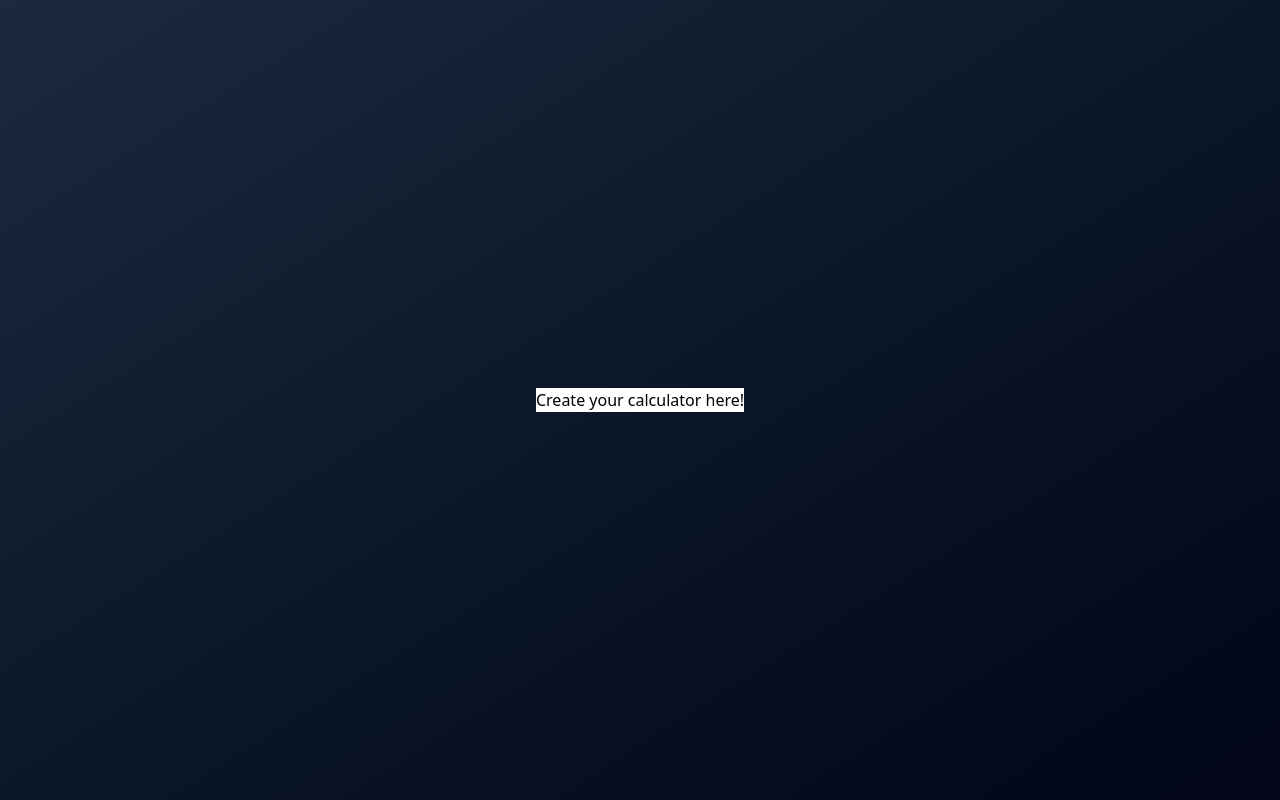
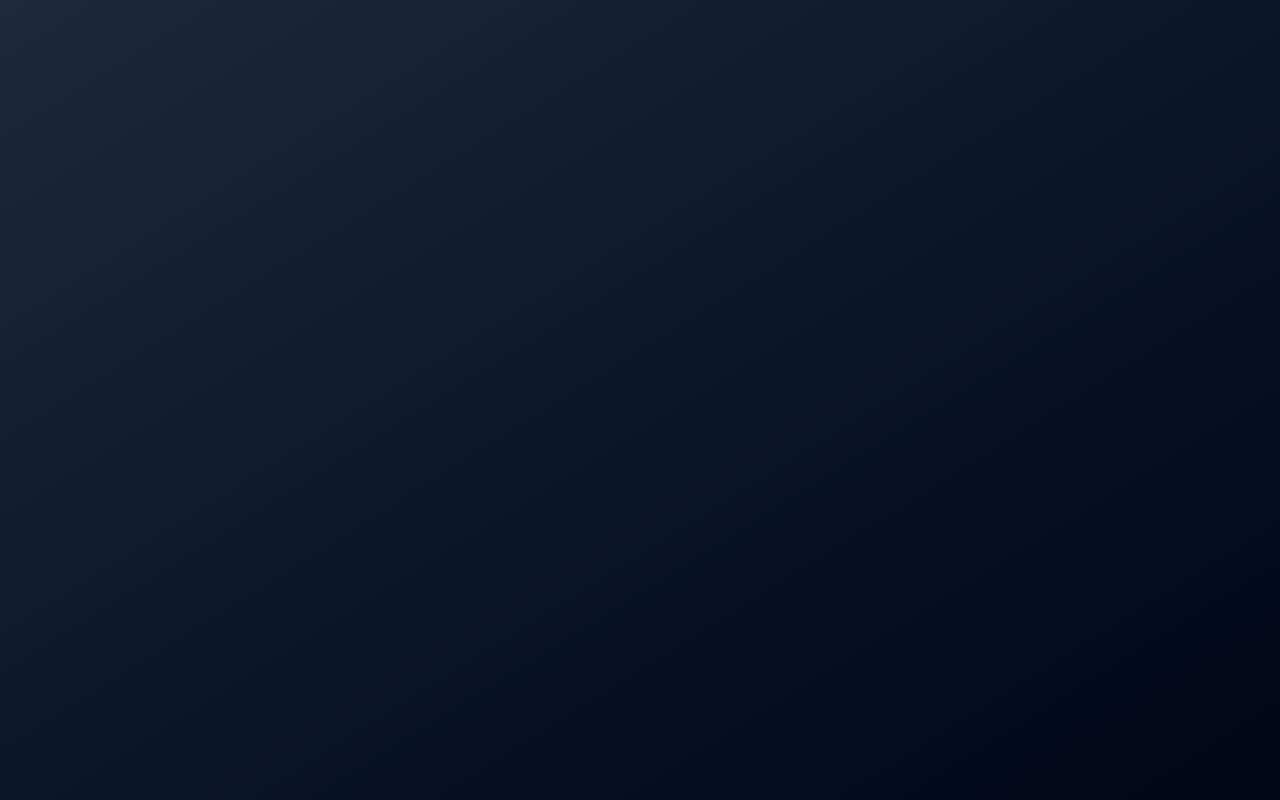
Before and after one commit to jwmdykes/react-calculator, a React (Vite) app: page / in a window 1280 px wide. Built offline with nearby package versions, Linux system fonts and the light colour scheme.

Commit message:
further simplify calculator start

```diff
--- a/package.json
+++ b/package.json
@@ -11,10 +11,8 @@
   },
   "dependencies": {
     "@tailwindcss/vite": "^4.1.3",
-    "clsx": "^2.1.1",
     "react": "^19.0.0",
     "react-dom": "^19.0.0",
-    "tailwind-merge": "^3.2.0",
     "tailwindcss": "^4.1.3"
   },
   "devDependencies": {
--- a/src/App.jsx
+++ b/src/App.jsx
@@ -1,9 +1,5 @@
-function CalculatorButton() {
-  return <></>;
-}
-
 function Calculator() {
-  return <div className="bg-white">Create your calculator here!</div>;
+  return <div className="bg-white"></div>;
 }
 
 function App() {
--- a/src/cn.js
+++ /dev/null
@@ -1,6 +0,0 @@
-import { clsx  } from "clsx";
-import { twMerge } from "tailwind-merge";
-
-export function cn(...inputs) {
-  return twMerge(clsx(inputs));
-}
```
Also changed, not shown: 1 other file (tests, documents, lock files or other folders).
